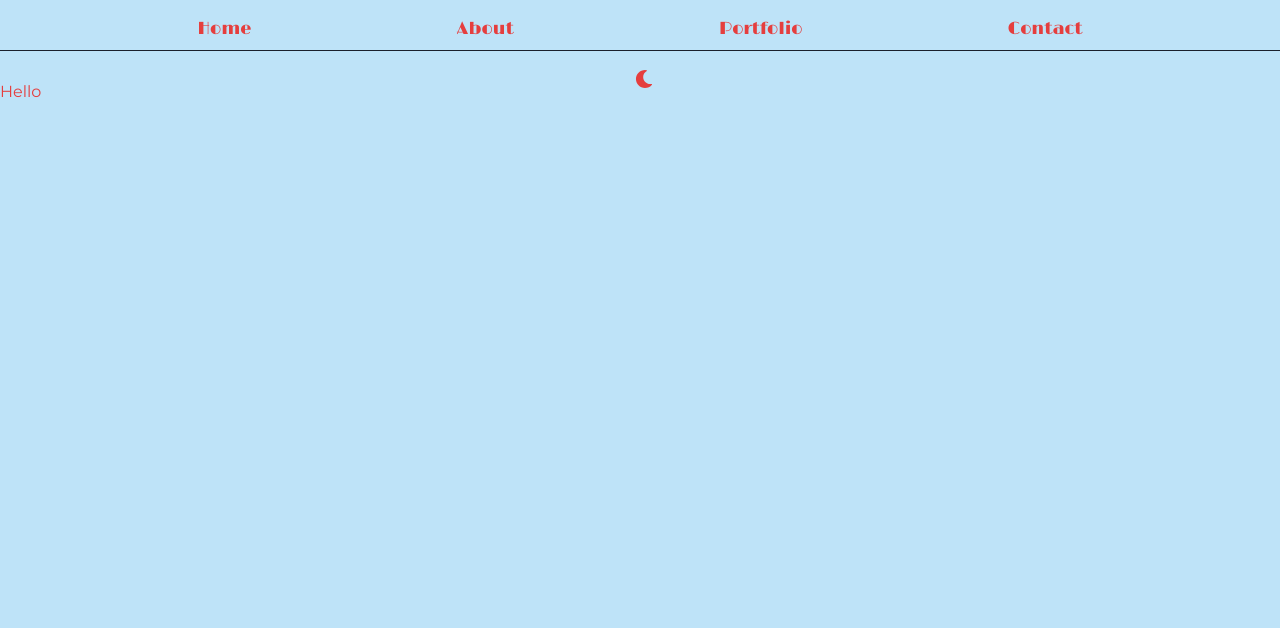
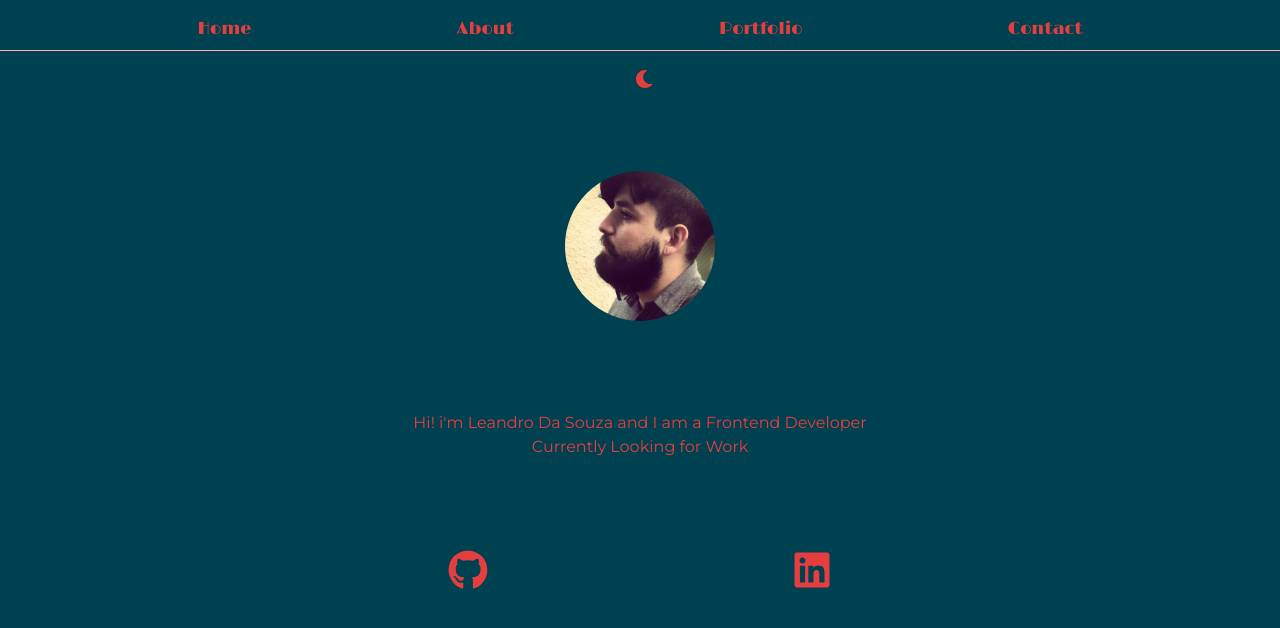
Before and after one commit to Leandro-Da-Souza/Portfolio-Two, a React (Create React App) app: page / in a window 1280 px wide. Shown: the top 628 px of the page. Built offline with nearby package versions, Linux system fonts and the light colour scheme.

Commit message:
add image of me on home, add icons and functionality to visit linkedin and github

```diff
--- a/src/components/Header.js
+++ b/src/components/Header.js
@@ -2,13 +2,14 @@ import { Grid, GridItem, Link, HStack, useColorMode, theme } from '@chakra-ui/re
 import React from 'react'
 import { ColorModeSwitcher } from '../ColorModeSwitcher.js';
 import { Link as ReachLink } from 'react-router-dom';
+
 
 const Header = () => {
     const { colorMode } = useColorMode()
 
     const getBorderBottomColor = () => {
         if(colorMode === 'light') {
-            return theme.colors.gray[800];
+            return theme.colors.red[200];
         } else {
             return "#fbfbfb"
         }
--- a/src/constants/theme.js
+++ b/src/constants/theme.js
@@ -5,8 +5,8 @@ import { mode } from "@chakra-ui/theme-tools";
 const styles = {
     global: props => ({
       body: {
-        color: mode('red.500', 'blue.100')(props),
-        bg: mode('blue.100', 'red.500')(props),
+        color: mode('red.500', 'white')(props),
+        bg: mode('custom.blue', 'red.500')(props),
       },
     }),
   };
--- a/src/pages/Home.js
+++ b/src/pages/Home.js
@@ -1,10 +1,35 @@
 import React from 'react'
+import { Flex, Text } from '@chakra-ui/layout'
+import { Image } from "@chakra-ui/react"
+import { Box } from '@chakra-ui/react';
+import { FaGithub, FaLinkedin } from 'react-icons/fa';
+import image from '../static/images/me.jpg'
 
 const Home = () => {
+    const handleClick = e => {
+        if(e.target.tagName === 'path') {
+            // console.log(e.nativeEvent.target.parentElement.dataset.url)
+            window.open(e.nativeEvent.target.parentElement.dataset.url, '_target')
+        } else {
+            // console.log(e.target.dataset.url)
+            window.open(e.target.dataset.url, '_target')
+        }
+    }
+
     return (
-        <div>
-            <p>Hello</p>
-        </div>
+        <Flex width="100vw" height="75vh" justify="space-evenly" align="center" flexDir="column">
+            <Box>
+                <Image boxSize="150px" src={image} alt="Leandro Da Souza" objectFit="cover" borderRadius="full"/>
+            </Box>
+            <Box textAlign="center">
+                <Text id="homeTxt">Hi! i'm Leandro Da Souza and I am a Frontend Developer</Text>
+                <Text>Currently Looking for Work</Text>
+            </Box>
+            <Flex w="30vw" justify="space-between" >
+                <FaGithub data-url="https://github.com/leandro-da-souza" size={40} onClick={handleClick}/>
+                <FaLinkedin data-url="https://linkedin.com/in/leandro-da-souza"size={40} onClick={handleClick}/>
+            </Flex>
+        </Flex>
     )
 }
 
```
Also changed, not shown: src/static/images/bg.jpg (renamed from src/static/bg.jpg), src/static/images/me.jpg (added).
